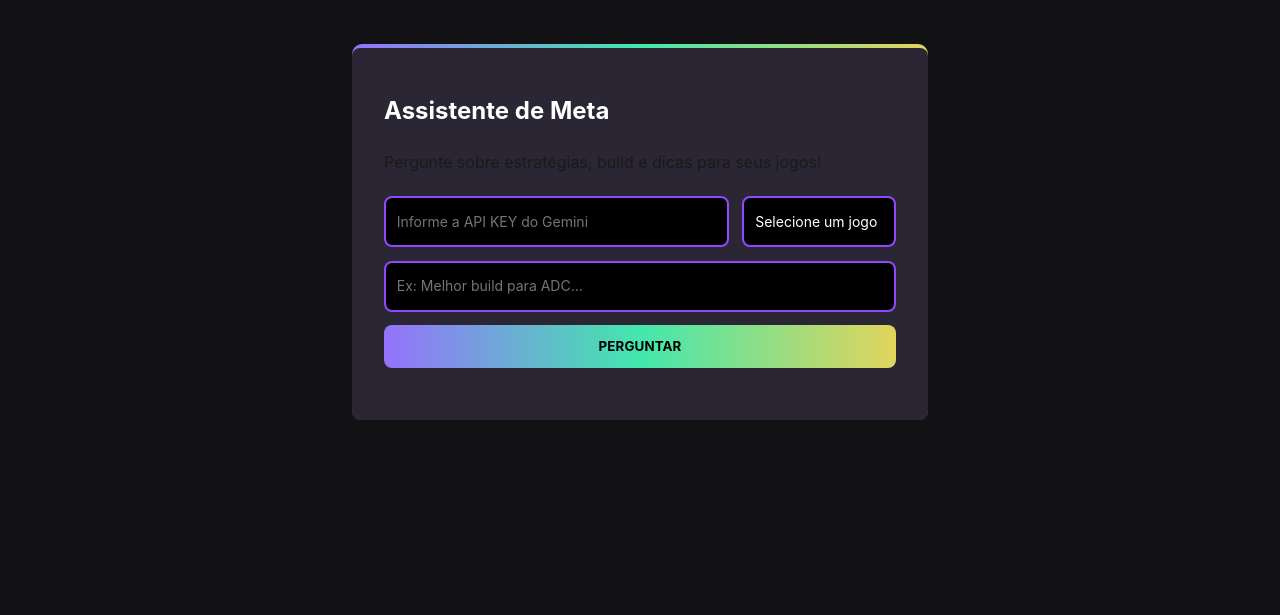
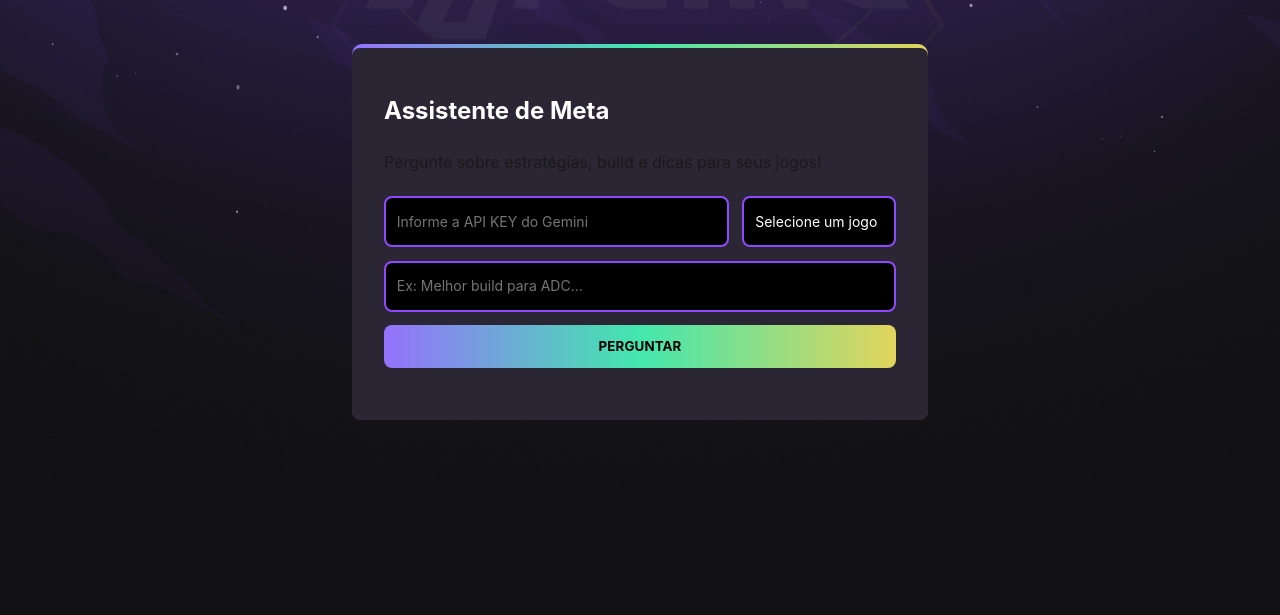
Before and after one commit to IsabellaAlves2009/NLWagents-rocketseat, a website: page index.html in a window 1280 px wide. Shown: the part 185-800 px from the top of the page. Drawn offline with Linux system fonts and the light colour scheme; the site is published under a folder, as on GitHub Pages, so addresses that start at the root find nothing.

Commit message:
initial commit

```diff
--- a/style.css
+++ b/style.css
@@ -4,7 +4,7 @@
 }
 
 body {
-    background-image: url(/assets/bg.jpg);
+    background-image: url(./assets/bg.jpg);
     background-size: 100% auto;
     background-repeat: no-repeat;
     background-position: top center;
```
